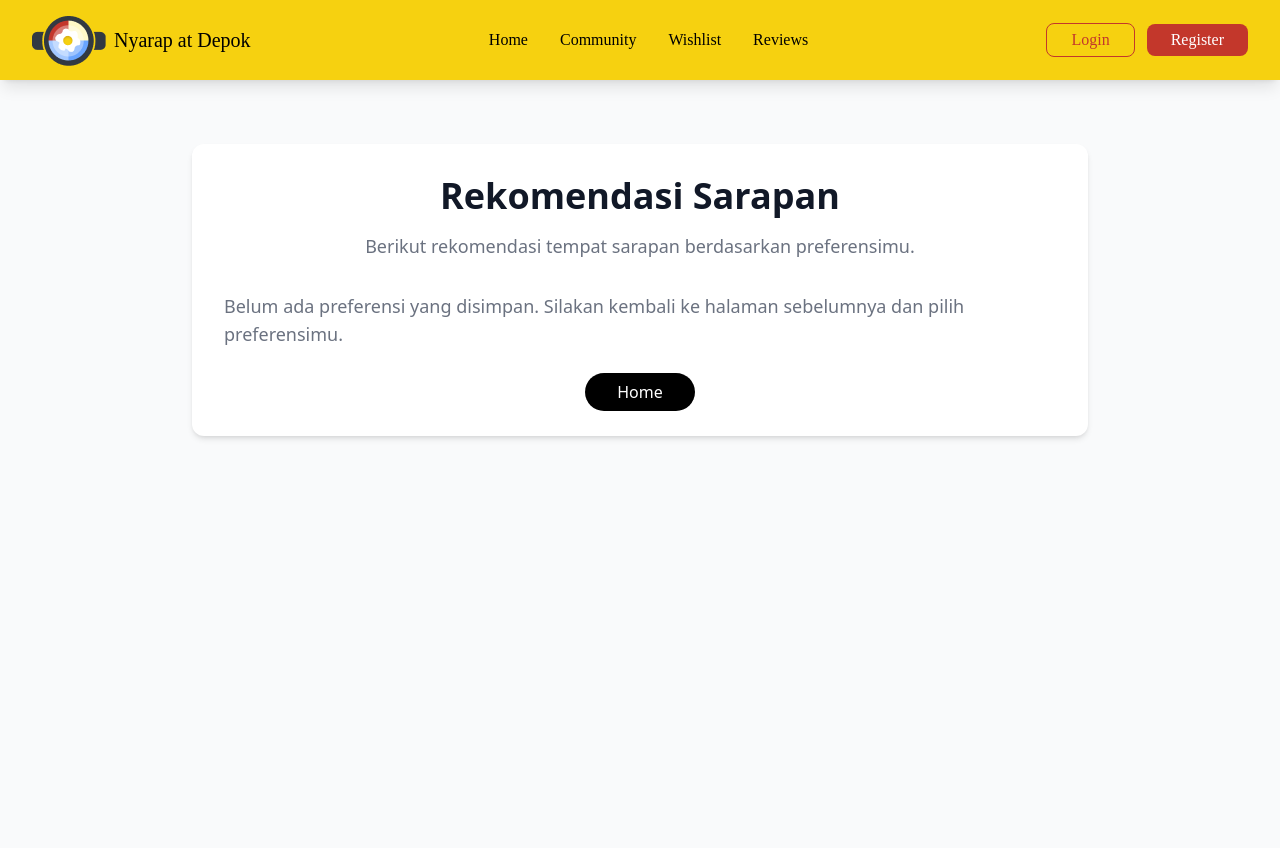
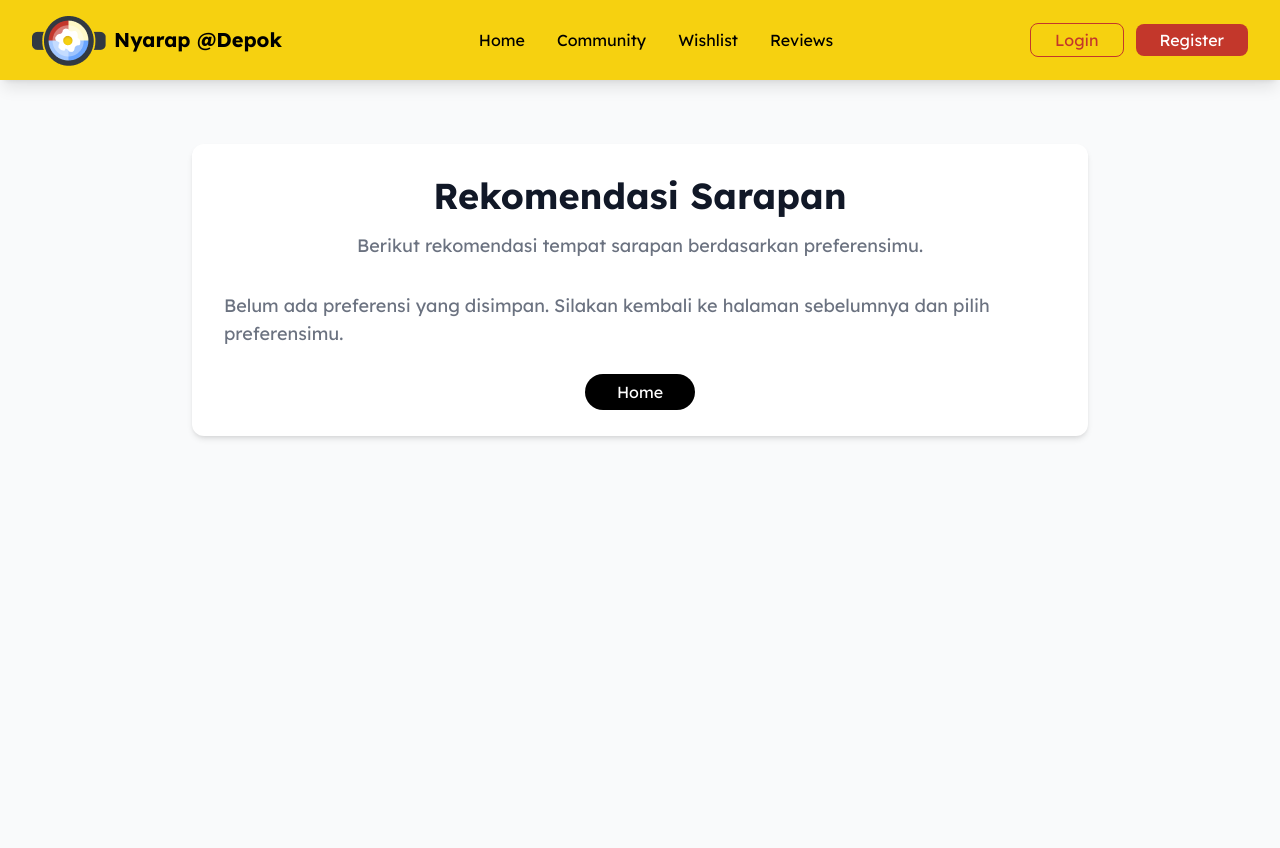
Before and after one commit to Kelompok-B08-PBP/nyarap-at-depok, a Django app: page /recommendations/list/ in a window 1280 px wide. Run offline with Django 5.2, Linux system fonts and the light colour scheme; some libraries are stand-ins or nearby versions.

Commit message:
ganti font navbar

```diff
--- a/templates/navbar.html
+++ b/templates/navbar.html
@@ -5,7 +5,7 @@
             <!-- Logo and Brand -->
             <div class="flex items-center gap-2">
                 <img src="{% static 'images/LOGO_KECIL.png' %}" alt="Nyarap Logo">
-                <span class="text-xl font-normal font-['Sawarabi_Mincho']">Nyarap at Depok</span>
+                <span class="text-xl font-bold font-lexend">Nyarap @Depok</span>
             </div>
 
             <!-- Navigation Links - Desktop -->
@@ -22,7 +22,7 @@
             <!-- Auth Buttons -->
             <div class="hidden md:flex items-center gap-3">
                 {% if user.is_authenticated %}
-                <span class="text-black text-sm font-['Sawarabi_Mincho']">Welcome, {{ user.username }}</span>
+                <span class="text-sm font-semi-bold font-lexend">Welcome, {{ user.username }}</span>
                 <a href="{% url 'main:logout' %}" class="auth-btn-logout">Logout</a>
                 {% else %}
                 <a href="{% url 'main:login' %}" class="auth-btn-login">Login</a>
@@ -44,26 +44,26 @@
     <!-- Mobile menu -->
     <div class="mobile-menu hidden md:hidden px-4 pb-3 bg-[#F6D110]">
         <a href="{% url 'main:show_main' %}"
-           class="block py-2 text-sm font-['Sawarabi_Mincho'] {% if request.path == '/' %}text-[#C3372B]{% else %}text-[#737373] hover:text-[#C3372B]{% endif %}">
+           class="block py-2 text-sm font-lexend {% if request.path == '/' %}text-[#C3372B]{% else %}text-[#737373] hover:text-[#C3372B]{% endif %}">
            Home
         </a>
-        <a href="#" class="block py-2 text-[#737373] text-sm font-['Sawarabi_Mincho'] hover:text-[#C3372B]">Community</a>
-        <a href="#" class="block py-2 text-[#737373] text-sm font-['Sawarabi_Mincho'] hover:text-[#C3372B]">Wishlist</a>
-        <a href="#" class="block py-2 text-[#737373] text-sm font-['Sawarabi_Mincho'] hover:text-[#C3372B]">Reviews</a>
+        <a href="#" class="block py-2 text-[#737373] text-sm font-lexend hover:text-[#C3372B]">Community</a>
+        <a href="#" class="block py-2 text-[#737373] text-sm font-lexend hover:text-[#C3372B]">Wishlist</a>
+        <a href="#" class="block py-2 text-[#737373] text-sm font-lexend hover:text-[#C3372B]">Reviews</a>
 
         {% if user.is_authenticated %}
-        <span class="block py-2 text-black text-sm font-['Sawarabi_Mincho']">Welcome, {{ user.username }}</span>
+        <span class="block py-2 text-black text-sm font-lexend">Welcome, {{ user.username }}</span>
         <a href="{% url 'main:logout' %}"
-           class="block text-center py-1.5 mt-2 bg-white border border-[#C3372B] text-[#C3372B] rounded-lg text-sm font-['Sawarabi_Mincho'] hover:bg-[#C3372B] hover:text-white transition-colors">
+           class="block text-center py-1.5 mt-2 bg-white border border-[#C3372B] text-[#C3372B] rounded-lg text-sm font-lexend hover:bg-[#C3372B] hover:text-white transition-colors">
             Logout
         </a>
         {% else %}
         <a href="{% url 'main:login' %}"
-           class="block text-center py-1.5 mt-2 bg-white border border-[#C3372B] text-[#C3372B] rounded-lg text-sm font-['Sawarabi_Mincho'] hover:bg-[#C3372B] hover:text-white transition-colors">
+           class="block text-center py-1.5 mt-2 bg-white border border-[#C3372B] text-[#C3372B] rounded-lg text-sm font-lexend hover:bg-[#C3372B] hover:text-white transition-colors">
             Login
         </a>
         <a href="{% url 'main:register' %}"
-           class="block text-center py-1.5 mt-2 bg-[#C3372B] text-white rounded-lg text-sm font-['Sawarabi_Mincho'] hover:bg-[#A52D22] transition-colors">
+           class="block text-center py-1.5 mt-2 bg-[#C3372B] text-white rounded-lg text-sm font-lexend hover:bg-[#A52D22] transition-colors">
             Register
         </a>
         {% endif %}
@@ -72,10 +72,17 @@
 
 <!-- Styles -->
 <style>
+    /* Import Lexend font */
+    @import url('https://fonts.googleapis.com/css2?family=Lexend:wght@400;500;700&display=swap');
+
+    /* Apply Lexend font globally */
+    * {
+        font-family: 'Lexend', sans-serif;
+    }
+
     /* Hover underline effect */
     .nav-link {
         color: #000000;
-        font-family: 'Sawarabi Mincho';
         position: relative;
         transition: color 0.3s ease;
     }
@@ -114,7 +121,6 @@
         border: 1px solid #C3372B;
         color: #C3372B;
         border-radius: 8px;
-        font-family: 'Sawarabi Mincho';
         transition: background-color 0.3s ease, color 0.3s ease;
     }
 
@@ -128,7 +134,6 @@
         background-color: #C3372B;
         color: white;
         border-radius: 8px;
-        font-family: 'Sawarabi Mincho';
         transition: background-color 0.3s ease;
     }
 
@@ -141,7 +146,6 @@
         border: 1px solid #C3372B;
         color: #C3372B;
         border-radius: 8px;
-        font-family: 'Sawarabi Mincho';
         transition: background-color 0.3s ease, color 0.3s ease;
     }
 
```
